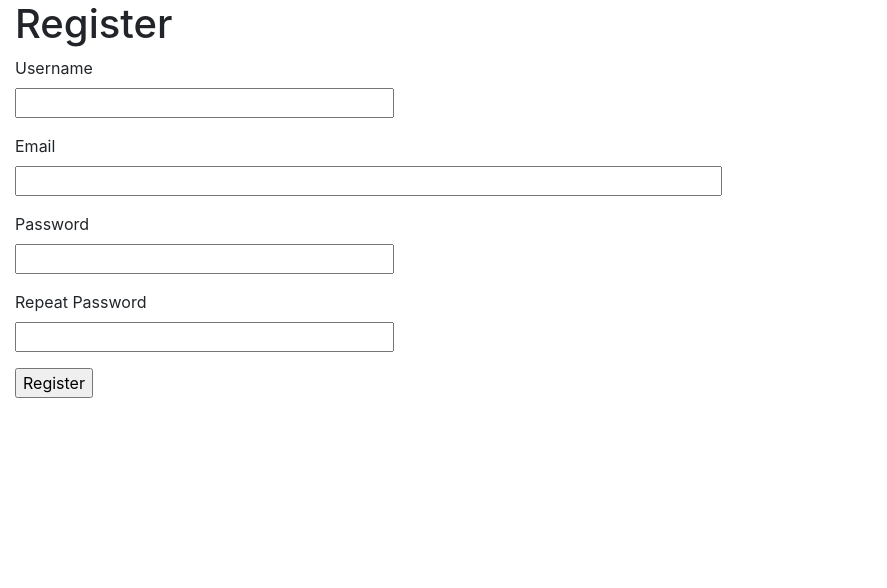
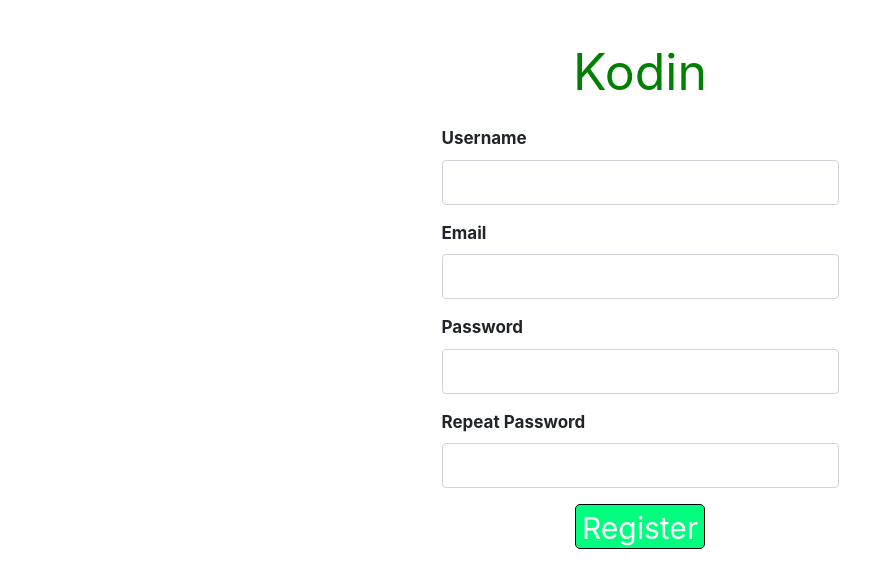
Before and after one commit to thomas-cleary-uwa/cits3403-project, a Flask app: page /register in a window 1280 px wide. Shown: the part 68-656 px from the top of the page, without its empty margins (0-887 px from the left). Run offline with Flask 2, Linux system fonts and the light colour scheme; some libraries are stand-ins or nearby versions.

Commit message:
login/register done

```diff
--- a/app/templates/register.html
+++ b/app/templates/register.html
@@ -1,7 +1,122 @@
 {% extends "base_content.html" %}
 
 {% block inContainer %}
-    <h1>Register</h1>
+
+  <style>
+
+    .sign_in_heading {
+      margin-top: 35px;
+      font-size: 50px;
+      color: green;
+    }
+    .label{
+      font-weight: bold;
+      font-size: 17px;
+      margin-top: -10px;
+
+    }
+    .input {
+      background-color: white;
+      border-style: solid;
+      border-width: 1px;
+      width: auto;
+      height: 45px;
+    }
+    .input:hover {
+      border-color: springgreen;
+    }
+    .input:focus {
+      border-color: springgreen;
+      outline-color: springgreen;
+    }
+
+    .submit {
+      border-radius: 5px;
+      text-align: center;
+      border-style: solid;
+      border-width: 1px;
+      color: white;
+      background-color: springgreen;
+      font-size: 30px;
+      width: auto;
+      height: 45px;
+    }
+    .submit:hover {
+      opacity: 70%;
+    }
+
+
+
+
+  </style>
+
+<div class="container">
+
+  <div class="row justify-content-center">
+    <div class="col-sm-4 d-flex justify-content-center">
+      <div class="col-sm-4 d-flex justify-content-center">
+        <p class="sign_in_heading">Kodin</p>
+      </div>
+
+    </div>
+  </div>
+
+  <div class="row justify-content-center">
+    <div class="col-sm-4 d-flex justify-content-center">
+      <form class="form-signin" action="" method="post" novalidate>
+        {{ form.hidden_tag() }}
+        <div class="form-group">
+          {{ form.username.label(class_="label") }}
+          {{ form.username(size=32, class_="input form-control") }}
+          {% for error in form.username.errors %}
+          <span style="color: red;">[{{ error }}]</span>
+          {% endfor %}
+        </div>
+
+        <div class="form-group">
+          {{ form.email.label(class_="label") }}
+          {{ form.email(size=32, class_="input form-control") }}
+          {% for error in form.password.errors %}
+          <span style="color: red;">[{{ error }}]</span>
+          {% endfor %}
+        </div>
+
+        <div class="form-group">
+          {{ form.password.label(class_="label") }}
+          {{ form.password(size=32, class_="input form-control") }}
+          {% for error in form.password.errors %}
+          <span style="color: red;">[{{ error }}]</span>
+          {% endfor %}
+        </div>
+
+        <div class="form-group">
+          {{ form.password_repeat.label(class_="label") }}
+          {{ form.password_repeat(size=32, class_="input form-control") }}
+          {% for error in form.password.errors %}
+          <span style="color: red;">[{{ error }}]</span>
+          {% endfor %}
+        </div>
+
+
+      </form>
+
+    </div>
+  </div>
+
+  <div class="row justify-content-center">
+    <div class="col-sm-4 d-flex align-items-center justify-content-center">
+      {{ form.submit(class_="submit") }}
+
+    </div>
+
+  </div>
+
+
+
+</div>
+
+
+    <!-- <h1>Register</h1>
     <form action="" method="post">
         {{ form.hidden_tag() }}
         <p>
@@ -33,5 +148,6 @@
             {% endfor %}
         </p>
         <p>{{ form.submit() }}</p>
-    </form>
+    </form> -->
+
 {% endblock %}
```
Also changed, not shown: app/templates/index.html (+12 -22 lines), app/templates/login.html (+112 -2 lines).
